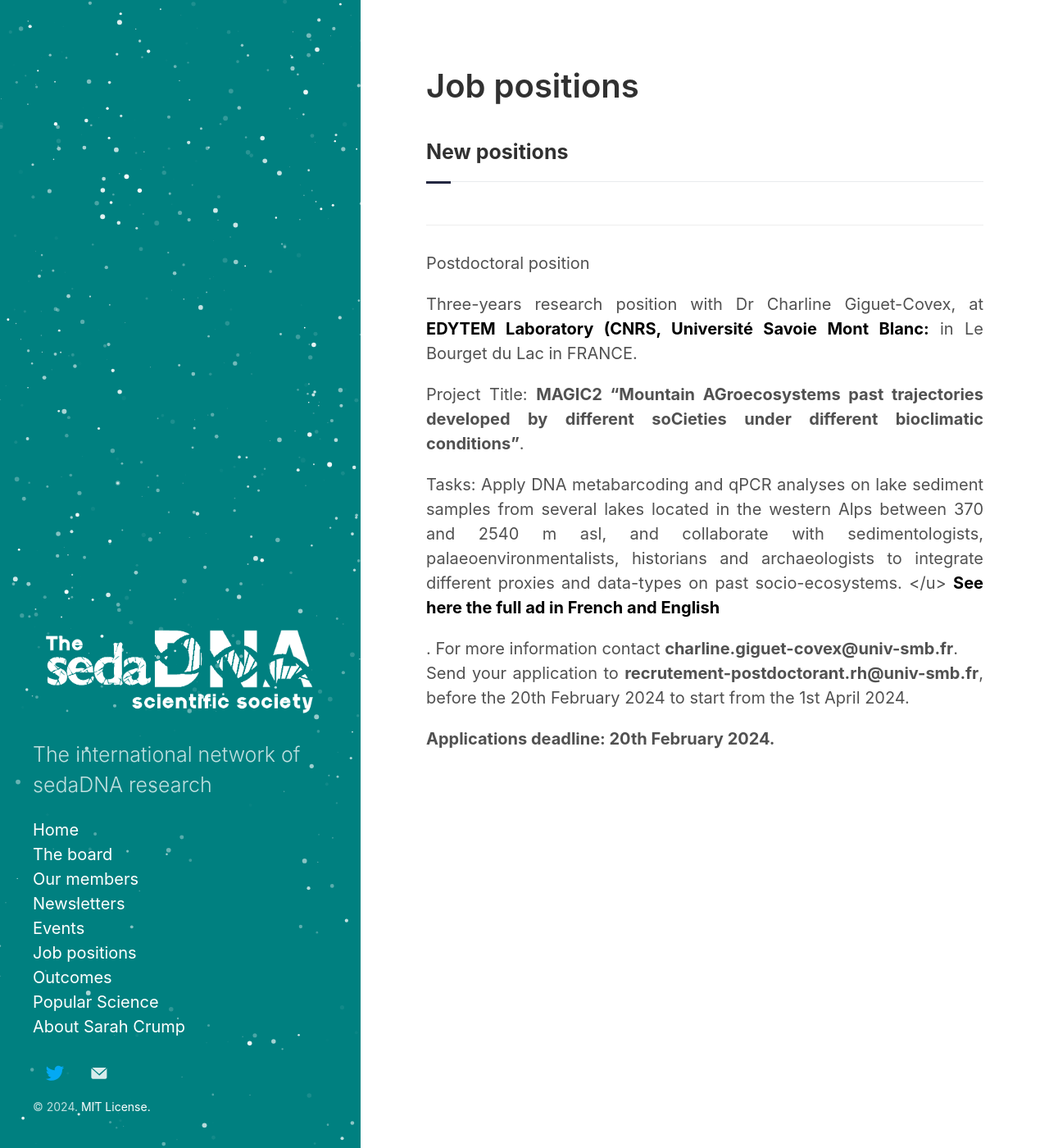
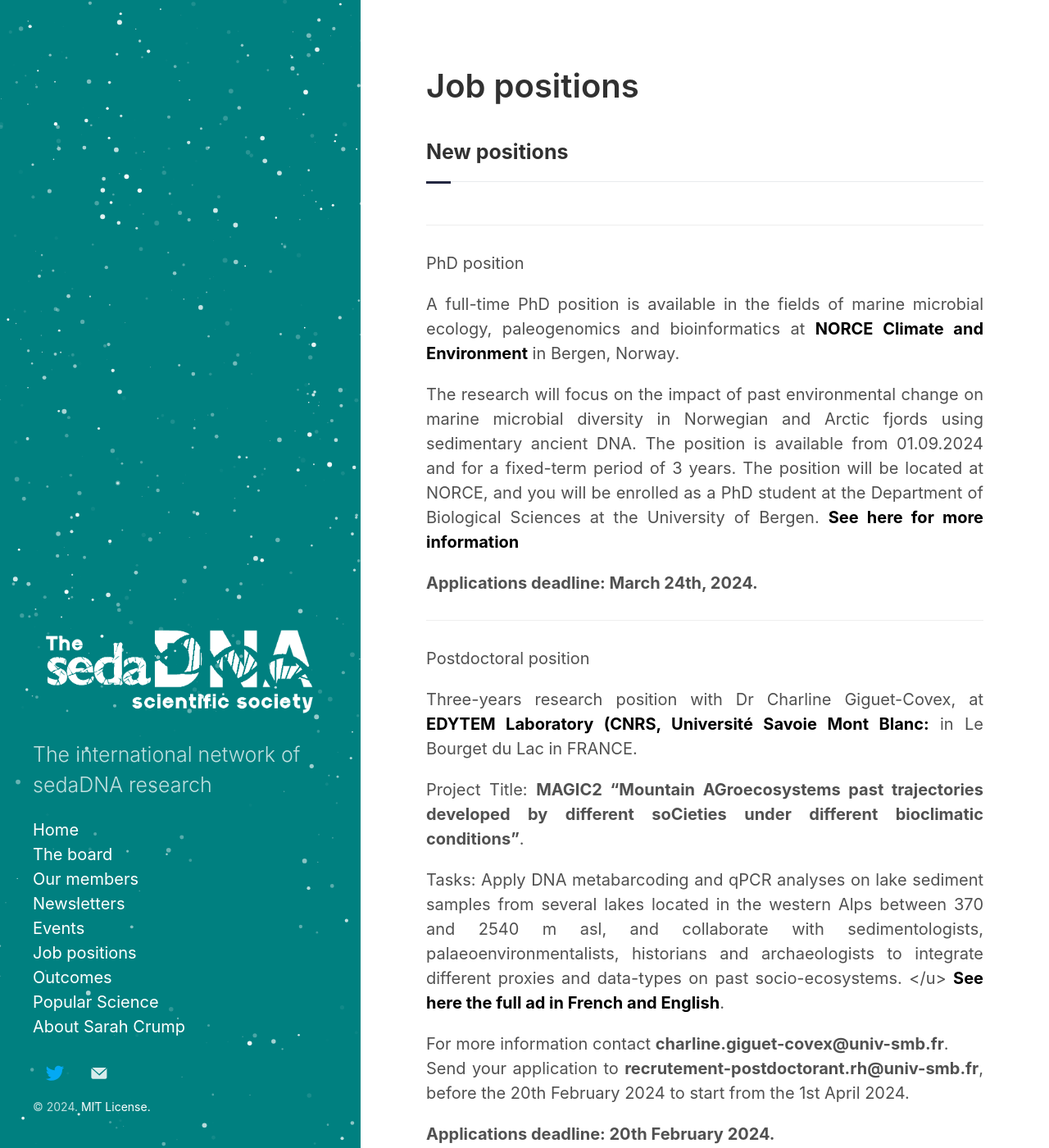
Before and after one commit to sedadna/sedadna.github.io, a Jekyll site: the page built from category/positions.md, in a window 1280 px wide and 1400 px high. Shown: the whole window at 82% size. Built offline with Jekyll 4.4.1, drawn with Linux system fonts in a browser that asks for light colours.

Commit message:
Update positions.md

```diff
--- a/category/positions.md
+++ b/category/positions.md
@@ -8,11 +8,20 @@ title: Job positions
 <h3 class="section-title underline">New positions</h3>
 <hr>
 
+<p>PhD position</p>
+<p>A full-time PhD position is available in the fields of marine microbial ecology, paleogenomics and bioinformatics at <a href="https://www.jobbnorge.no/en/available-jobs/job/258181/phd-research-fellow-in-marine-microbial-ecology"><b> NORCE Climate and Environment</b></a> in Bergen, Norway.</p>
+
+<p>The research will focus on the impact of past environmental change on marine microbial diversity in Norwegian and Arctic fjords using sedimentary ancient DNA. The position is available from 01.09.2024 and for a fixed-term period of 3 years. The position will be located at NORCE, and you will be enrolled as a PhD student at the Department of Biological Sciences at the University of Bergen. <a href="https://www.jobbnorge.no/en/available-jobs/job/258181/phd-research-fellow-in-marine-microbial-ecology"><b> See here for more information</b></a></p>
+
+<p><b>Applications deadline: March 24th, 2024.</b></p>
+
+<hr>
+
 <p>Postdoctoral position</p>
 <p>Three-years research position with Dr Charline Giguet-Covex, at <a href="https://edytem.osug.fr"><b> EDYTEM Laboratory (CNRS, Université Savoie Mont Blanc:</b></a> in Le Bourget du Lac in FRANCE.</p>
 
 <p>Project Title: <b>MAGIC2 “Mountain AGroecosystems past trajectories developed by different soCieties under different bioclimatic conditions”</b>.</p>
-<p>Tasks: Apply DNA metabarcoding and qPCR analyses on lake sediment samples from several lakes located in the western Alps between 370 and 2540 m asl, and collaborate with sedimentologists, palaeoenvironmentalists, historians and archaeologists to integrate different proxies and data-types on past socio-ecosystems. </u> <a href="https://github.com/sedadna/sedadna.github.io/blob/main/assets/offre%20emploi%20POST%20DOC2024_MAGIC2.pdf"><b> See here the full ad in French and English</b></a></p>.
+<p>Tasks: Apply DNA metabarcoding and qPCR analyses on lake sediment samples from several lakes located in the western Alps between 370 and 2540 m asl, and collaborate with sedimentologists, palaeoenvironmentalists, historians and archaeologists to integrate different proxies and data-types on past socio-ecosystems. </u> <a href="https://github.com/sedadna/sedadna.github.io/blob/main/assets/offre%20emploi%20POST%20DOC2024_MAGIC2.pdf"><b> See here the full ad in French and English</b></a>.</p>
 
 For more information contact <b>charline.giguet-covex@univ-smb.fr</b>.
 
```
